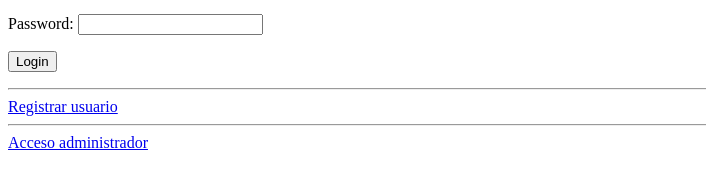
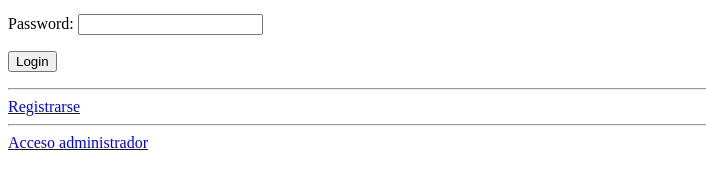
Before and after one commit to raularino/recipesandfun, a Django app: page /login in a window 1280 px wide. Shown: the part 294-483 px from the top of the page, without its empty margins (0-706 px from the left). Run offline with Django 3.2, Linux system fonts and the light colour scheme.

Commit message:
Login template

```diff
--- a/templates/login.html
+++ b/templates/login.html
@@ -19,7 +19,7 @@
 </form>
 
 <hr />
-<a href="/register">Registrar usuario</a>
+<a href="/register">Registrarse</a>
 
  <hr />
 <a href="/admin">Acceso administrador</a>
```
Also changed, not shown: db.sqlite3.
